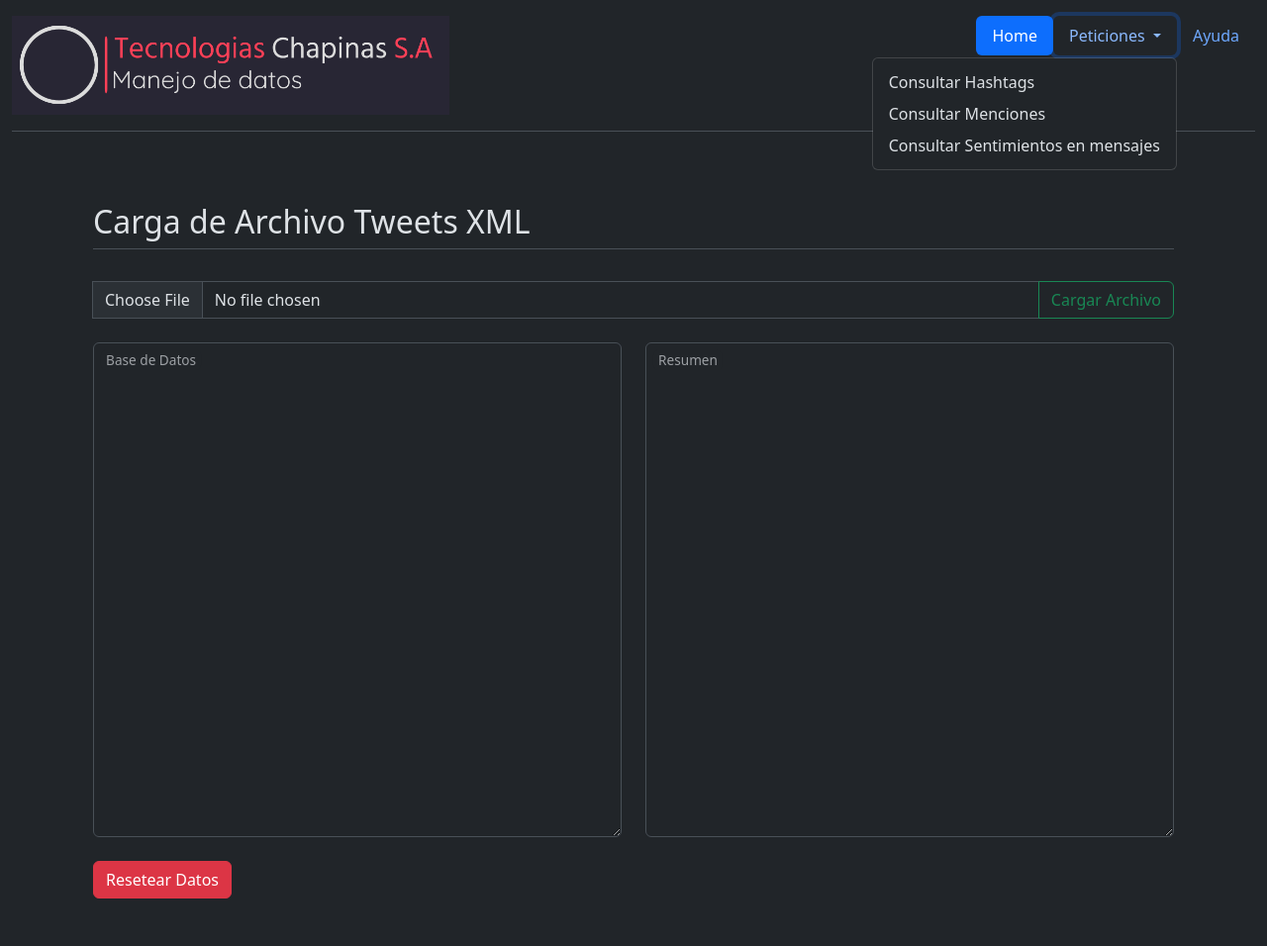
After one commit to RoniRoland/Fullstack-django-flask-DB-manager, a Django app: template Frontend/proyecto3/principal/templates/cargar-xml.html in a window 1280 px wide, after a click on "Peticiones". The commit adds this page. Shown: the whole page at 99% size. Run offline with Django 4.2, Linux system fonts and the light colour scheme; the template is opened without the code that fills it, so the values that code supplies are empty.

Commit message:
templates de las paginas

```diff
--- a/Frontend/proyecto3/principal/templates/base.html
+++ b/Frontend/proyecto3/principal/templates/base.html
@@ -22,14 +22,13 @@
             <ul class="nav nav-pills">
                 <li class="nav-item"><a href="{% url 'home' %}" class="nav-link active" aria-current="page">Home</a>
                 </li>
-                <li class="nav-item"><a href="#" class="nav-link">Resetear Datos</a></li>
                 <li class="nav-item dropdown">
                     <a class="nav-link dropdown-toggle" href="#" role="button" data-bs-toggle="dropdown"
                         aria-expanded="false">
                         Peticiones
                     </a>
                     <ul class="dropdown-menu">
-                        <li><a class="dropdown-item" href="#">Consultar Hashtags</a></li>
+                        <li><a class="dropdown-item" href="{% url 'consultar_hashtags' %}">Consultar Hashtags</a></li>
                         <li><a class="dropdown-item" href="#">Consultar Menciones</a></li>
                         <li><a class="dropdown-item" href="#">Consultar Sentimientos en mensajes</a></li>
 
--- /dev/null
+++ b/Frontend/proyecto3/principal/templates/cargar-xml.html
@@ -0,0 +1,64 @@
+{% extends "base.html" %} {% block title %} Cargar Archivo {% endblock %}
+
+{% block content %}
+<div class="container px-4 py-5" id="featured-3">
+    <h2 class="pb-2 border-bottom">Carga de Archivo Tweets XML</h2>
+
+
+    <br>
+    <form method="post" enctype="multipart/form-data">
+        <div class="input-group">
+            {% csrf_token %}
+            <input type="file" name="archivo" class="form-control" id="inputGroupFile04"
+                aria-describedby="inputGroupFileAddon04" aria-label="Upload">
+            <button class="btn btn-outline-success" type="submit" id="inputGroupFileAddon04">Cargar Archivo</button>
+        </div>
+    </form>
+
+
+    <br>
+
+    <div class="row">
+        <div class="col">
+            <div class="form-floating">
+                <textarea class="form-control" placeholder="Leave a comment here" id="floatingTextarea1"
+                    style="height: 500px" readonly>
+                {% if base_content %}
+                {{ base_content }}
+                {% endif %}
+            </textarea>
+                <label for="floatingTextarea1">Base de Datos</label>
+            </div>
+        </div>
+        <div class="col">
+            <div class="form-floating">
+                <textarea class="form-control" placeholder="Leave a comment here" id="floatingTextarea2"
+                    style="height: 500px" readonly>
+                {% if resumen_content %}
+                {{ resumen_content }}
+                {% endif %}
+            </textarea>
+                <label for="floatingTextarea2">Resumen</label>
+            </div>
+        </div>
+    </div>
+
+
+
+
+
+
+
+
+    <br>
+
+    <form method="post" action="{% url 'resetear_datos' %}">
+        {% csrf_token %}
+        <button type="submit" class="btn btn-danger">Resetear Datos</button>
+    </form>
+
+
+</div>
+
+
+{% endblock %}
```
Also changed, not shown: Frontend/proyecto3/principal/templates/carga_config.html (added, +56 -0 lines), Frontend/proyecto3/principal/templates/consul_hash.html (added, +37 -0 lines), Frontend/proyecto3/principal/templates/home.html (+11 -3 lines).
